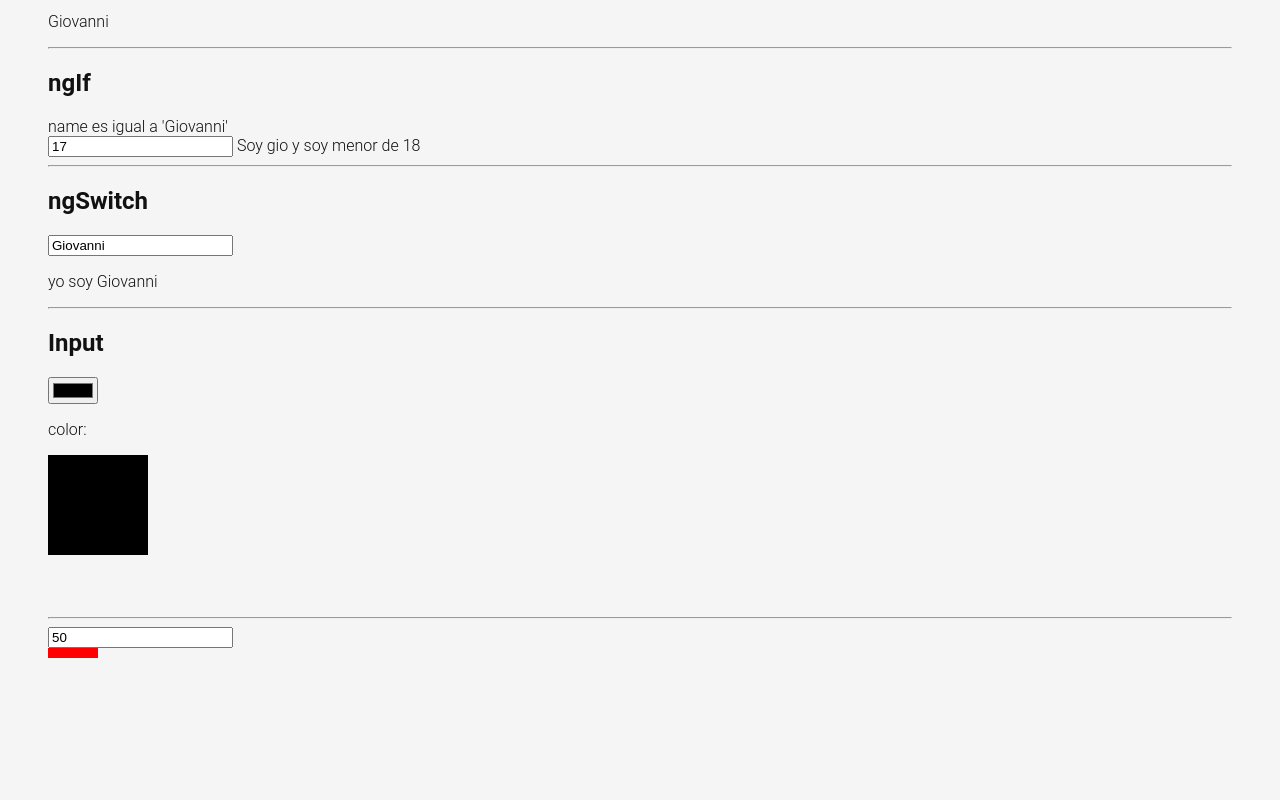
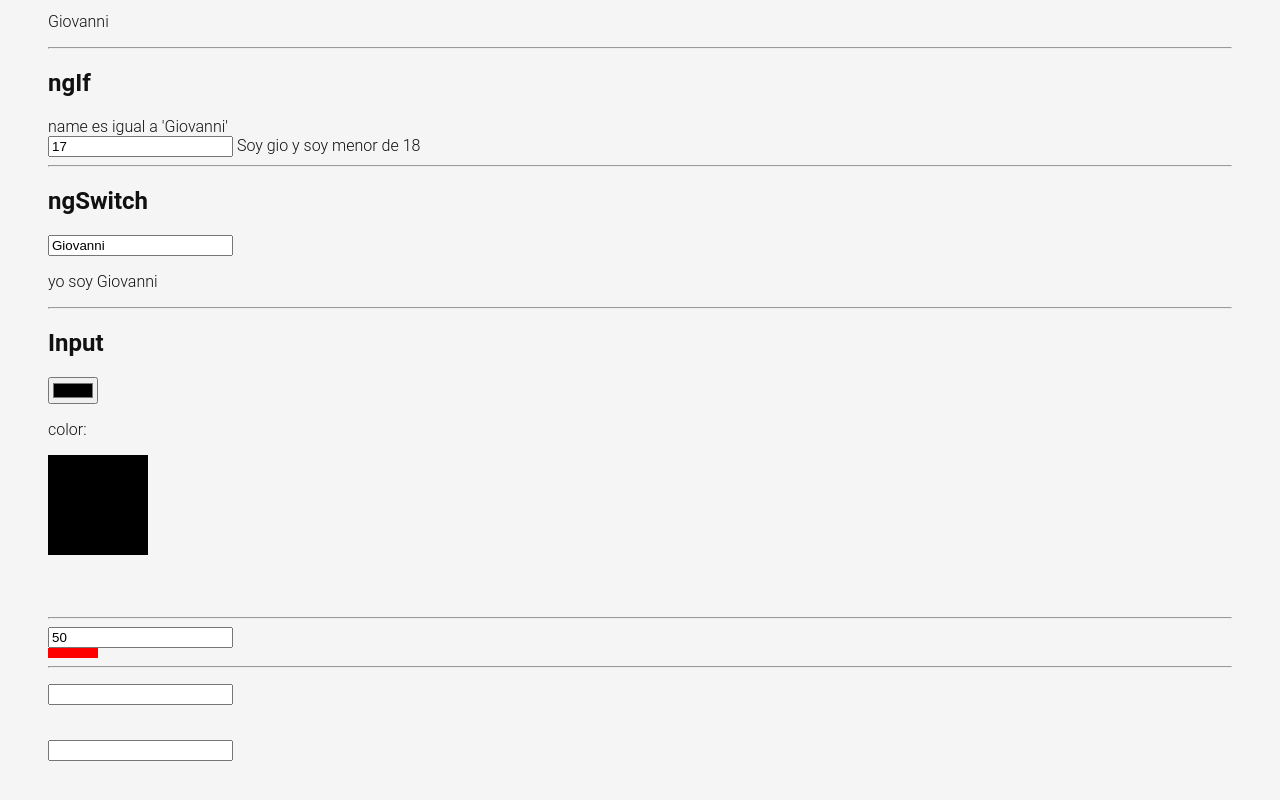
Before and after one commit to AndrexMed/Intro-Angular17, an Angular app: page /labs in a window 1280 px wide. Shown: the part 956-1756 px from the top of the page. Before the commit the page ends 1662 px from the top, so only its background shows below. Built offline with nearby package versions, Linux system fonts and the light colour scheme.

Commit message:
Clases en angular

```diff
--- a/src/app/pages/labs/labs.component.css
+++ b/src/app/pages/labs/labs.component.css
@@ -7,3 +7,14 @@
     display: block;
     background: red;
 }
+
+.message-error{
+    background-color: red;
+    color: white;
+    opacity: 0;
+    transition: all linear .5s;
+}
+
+.message-error.show{
+    opacity: 1;
+}
--- a/src/app/pages/labs/labs.component.html
+++ b/src/app/pages/labs/labs.component.html
@@ -15,7 +15,7 @@
   <img [src]="person().avatar" style="width: 100px;">
   <input type="text" [value]="person().name">
   <button [disabled]="disabled">Click me</button>
-  <p>person: {{ person.name }}</p>
+  <p>person: {{ person().name }}</p>
   <hr>
   <button (click)="clickHanlder()">Click me</button>
   <button (dblclick)="clickHanlder()">DblClick me</button>
@@ -59,10 +59,19 @@
   <p>color: {{ colorCtrl.value }}</p>
   <svg>
     <g>
-      <rect x="0" y="0" height="100" width="100" [attr.fill]="colorCtrl.value"/>
+      <rect x="0" y="0" height="100" width="100" [attr.fill]="colorCtrl.value" />
     </g>
   </svg>
   <hr>
   <input type="number" [formControl]="widthCtrl">
   <span class="box" [style.width.px]="widthCtrl.value"></span>
+  <hr>
+  <p>
+    <input type="text" [formControl]="nameCtrl"> <br>
+    <span class="message-error" [class.show]="nameCtrl.invalid && nameCtrl.touched">Nombre invalido</span>
+  </p>
+  <p>
+    <input type="text">
+  </p>
+
 </div>
--- a/src/app/pages/labs/labs.component.ts
+++ b/src/app/pages/labs/labs.component.ts
@@ -36,6 +36,13 @@
     nonNullable: true,
     validators: [
       Validators.required
+    ]
+  });
+  nameCtrl = new FormControl('', {
+    nonNullable: true,
+    validators: [
+      Validators.required,
+      Validators.minLength(3)
     ]
   });
 
```
